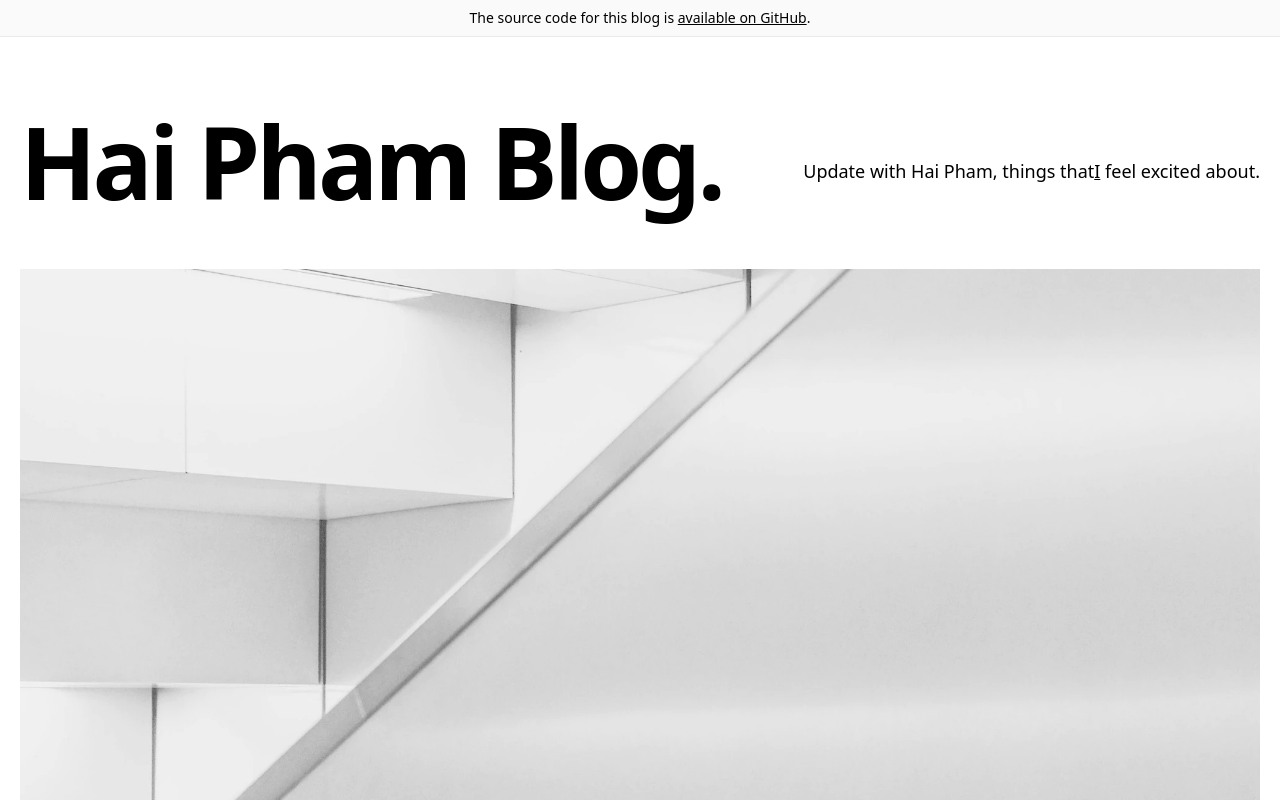
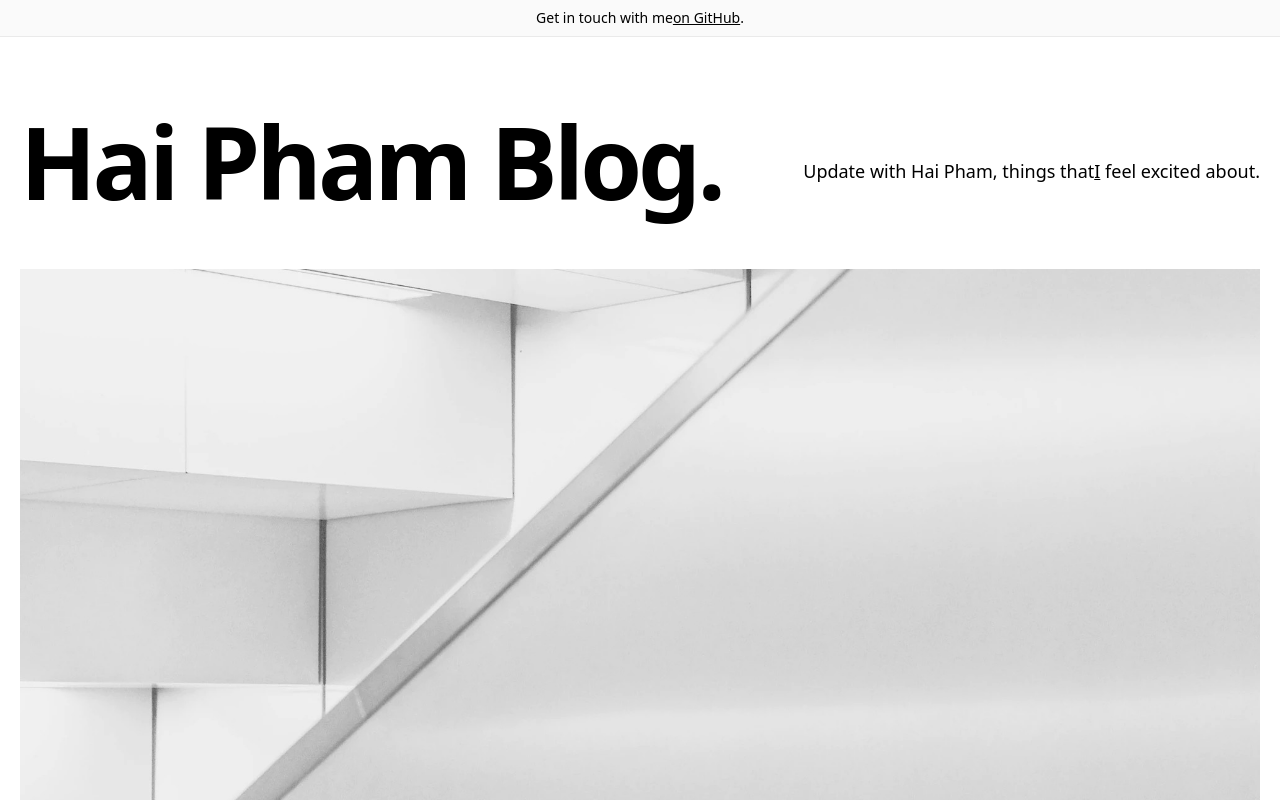
Before and after one commit to phamgiagia/HPblog, a Next.js app: page / in a window 1280 px wide. Shown: the top 800 px of the page. Built offline with nearby package versions, Linux system fonts and the light colour scheme.

Commit message:
Update alert.js

```diff
--- a/components/alert.js
+++ b/components/alert.js
@@ -25,12 +25,12 @@ export default function Alert({ preview }) {
             </>
           ) : (
             <>
-              The source code for this blog is{' '}
+              Get in touch with me
               <a
-                href={`https://github.com/vercel/next.js/tree/canary/examples/${EXAMPLE_PATH}`}
+                href='#!'
                 className="underline hover:text-success duration-200 transition-colors"
               >
-                available on GitHub
+              on GitHub
               </a>
               .
             </>
```
